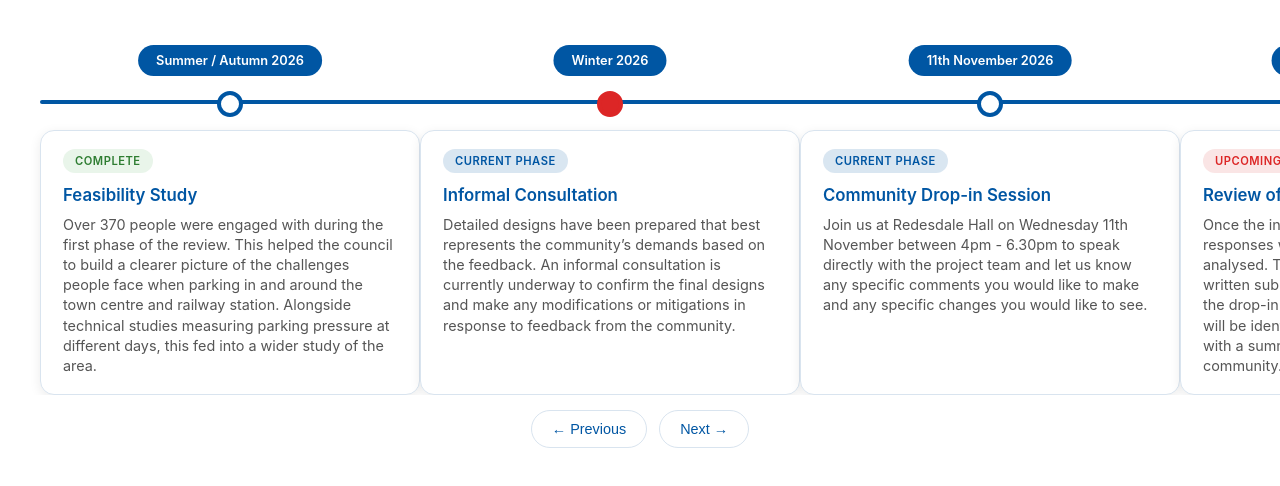
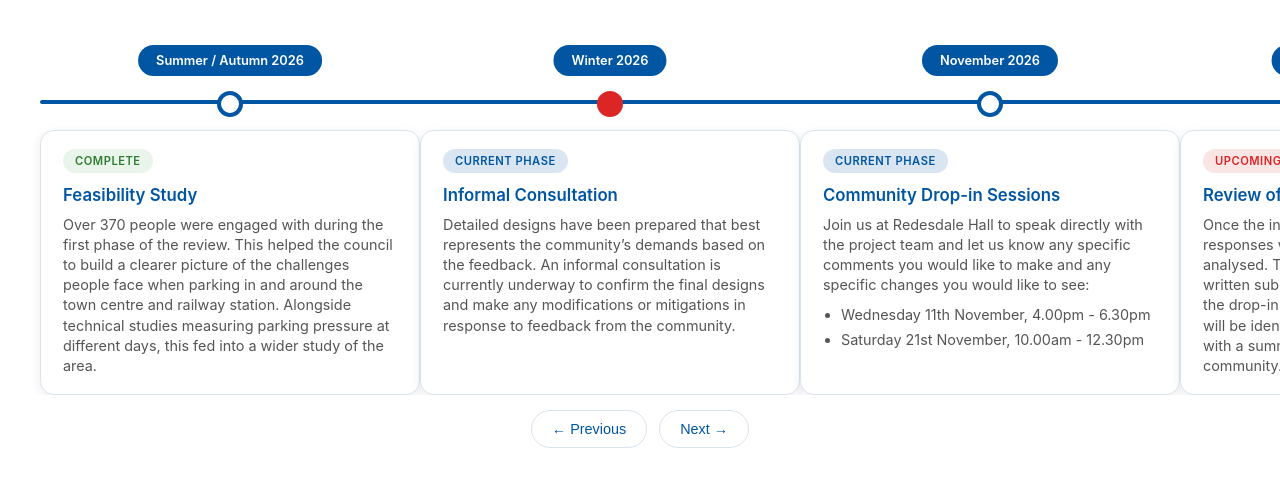
Before and after one commit to OzudPCL/MIM-Phase-2, a plain HTML site: page index.html in a window 1280 px wide. Drawn offline with Linux system fonts and the light colour scheme.

Commit message:
Refactor HTML structure and update timeline content

```diff
--- a/index.html
+++ b/index.html
@@ -154,6 +154,17 @@ body {
   line-height: 1.4;
 }
 
+.card ul {
+  margin: 10px 0 0 18px;
+  font-size: 0.9rem;
+  color: #555;
+  line-height: 1.4;
+}
+
+.card li {
+  margin-bottom: 4px;
+}
+
 .status-badge {
   display: inline-block;
   padding: 5px 12px;
@@ -220,7 +231,8 @@ body {
     font-size: 0.95rem;
   }
 
-  .card p {
+  .card p,
+  .card ul {
     font-size: 0.82rem;
   }
 
@@ -267,11 +279,15 @@ body {
         </div>
 
         <div class="timeline-item">
-          <div class="date-badge">11th November 2026</div>
+          <div class="date-badge">November 2026</div>
           <div class="card">
             <span class="status-badge status-active">Current Phase</span>
-            <h3>Community Drop-in Session</h3>
-            <p>Join us at Redesdale Hall on Wednesday 11th November between 4pm - 6.30pm to speak directly with the project team and let us know any specific comments you would like to make and any specific changes you would like to see.</p>
+            <h3>Community Drop-in Sessions</h3>
+            <p>Join us at Redesdale Hall to speak directly with the project team and let us know any specific comments you would like to make and any specific changes you would like to see:</p>
+            <ul>
+              <li>Wednesday 11th November, 4.00pm - 6.30pm</li>
+              <li>Saturday 21st November, 10.00am - 12.30pm</li>
+            </ul>
           </div>
         </div>
 
```
